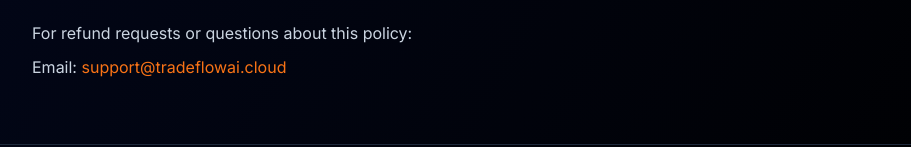
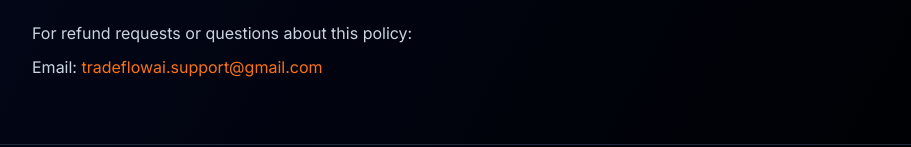
Before and after one commit to rochicenat/tradeflow-ai-frontend, a Next.js app: page /refund in a window 1280 px wide. Shown: the part 2115-2262 px from the top of the page, without its empty margins (184-1095 px from the left). Built offline with nearby package versions, Linux system fonts and the light colour scheme.

Commit message:
fix: update support email to tradeflowai.support@gmail.com

```diff
--- a/app/about/page.tsx
+++ b/app/about/page.tsx
@@ -95,8 +95,8 @@ export default function AboutPage() {
                   <Mail className="w-6 h-6 text-orange-500" />
                   <div>
                     <strong>Support:</strong>{' '}
-                    <a href="mailto:support@tradeflowai.cloud" className="text-orange-500 hover:underline">
-                      support@tradeflowai.cloud
+                    <a href="mailto:tradeflowai.support@gmail.com" className="text-orange-500 hover:underline">
+                      tradeflowai.support@gmail.com
                     </a>
                   </div>
                 </div>
--- a/app/refund/page.tsx
+++ b/app/refund/page.tsx
@@ -73,7 +73,7 @@ export default function RefundPage() {
               To request a refund:
             </p>
             <ol className="list-decimal list-inside text-slate-300 space-y-2 ml-4">
-              <li>Email us at <strong>support@tradeflowai.cloud</strong></li>
+              <li>Email us at <strong>tradeflowai.support@gmail.com</strong></li>
               <li>Include your account email and subscription details</li>
               <li>Provide a brief reason for the refund request (optional)</li>
               <li>Our team will review your request within 2-3 business days</li>
@@ -137,8 +137,8 @@ export default function RefundPage() {
               For refund requests or questions about this policy:
             </p>
             <p className="text-slate-300 leading-relaxed mt-2">
-              Email: <a href="mailto:support@tradeflowai.cloud" className="text-orange-500 hover:underline">
-                support@tradeflowai.cloud
+              Email: <a href="mailto:tradeflowai.support@gmail.com" className="text-orange-500 hover:underline">
+                tradeflowai.support@gmail.com
               </a>
             </p>
           </section>
--- a/app/terms/page.tsx
+++ b/app/terms/page.tsx
@@ -148,8 +148,8 @@ export default function TermsPage() {
             <h2 className="text-3xl font-semibold text-white mb-4">11. Contact</h2>
             <p className="text-slate-300 leading-relaxed">
               For questions about these terms, contact us at:{' '}
-              <a href="mailto:support@tradeflowai.cloud" className="text-orange-500 hover:underline">
-                support@tradeflowai.cloud
+              <a href="mailto:tradeflowai.support@gmail.com" className="text-orange-500 hover:underline">
+                tradeflowai.support@gmail.com
               </a>
             </p>
           </section>
```
